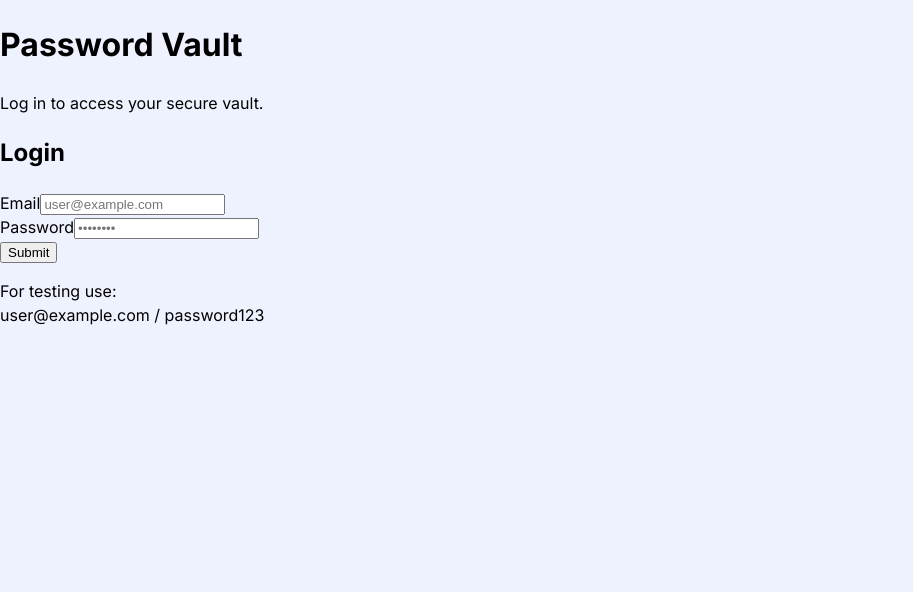
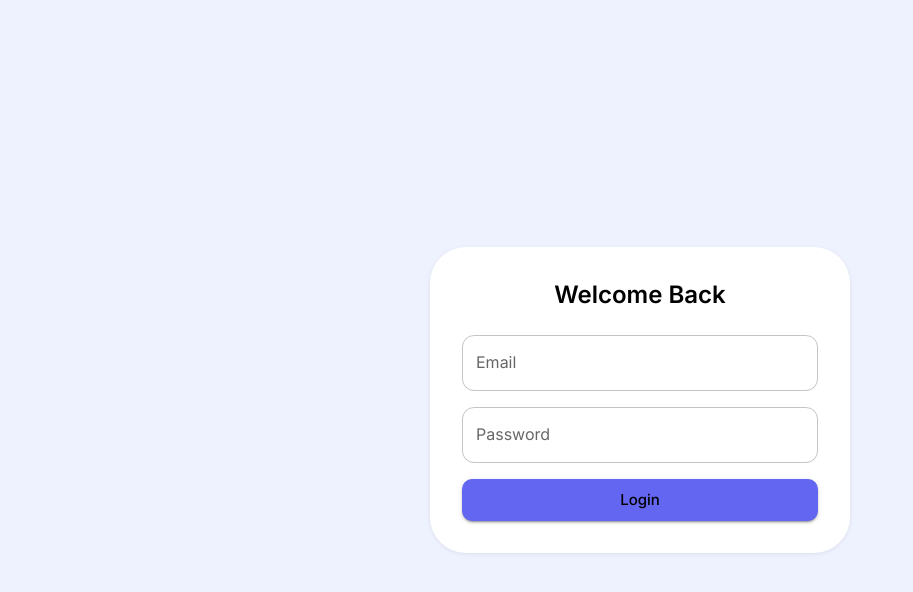
Before and after one commit to PandorAura/PasswordVault, a React (Vite) app in the folder frontend/: page /login in a window 1280 px wide. Shown: the top 592 px of the page, without its empty margins (0-913 px from the left). Built offline with nearby package versions, Linux system fonts and the light colour scheme.

Commit message:
feat:Added styles and integrated redux for auth. Fully completed the Basic login task

```diff
--- a/frontend/src/features/auth/LoginForm.jsx
+++ b/frontend/src/features/auth/LoginForm.jsx
@@ -1,13 +1,17 @@
+// src/features/auth/LoginForm.jsx
+import React, { useState } from "react";
+import { TextField, Button, Alert, Stack } from "@mui/material";
+import { useNavigate } from "react-router-dom";
+import { useDispatch } from "react-redux";
+import { login } from "./authSlice";
 
-import React, { useState } from "react";
-import { useNavigate } from "react-router-dom";
-
+// Hardcoded credentials
 const VALID_EMAIL = "user@example.com";
 const VALID_PASSWORD = "password123";
 
 export default function LoginForm() {
   const navigate = useNavigate();
-
+  const dispatch = useDispatch();
   const [email, setEmail] = useState("");
   const [password, setPassword] = useState("");
 
@@ -18,93 +22,65 @@ export default function LoginForm() {
     e.preventDefault();
 
     if (!email || !password) {
+      setMessage("Please fill in both fields.");
       setIsSuccess(false);
-      setMessage("Please fill in both fields.");
       return;
     }
 
     if (email === VALID_EMAIL && password === VALID_PASSWORD) {
+      setMessage("Login successful!");
       setIsSuccess(true);
-      setMessage("Login successful! 🎉");
 
+      // 🔹 Update global auth state in Redux
+      dispatch(
+        login({
+          email,
+          // you can add more user fields here if you want
+        })
+      );
 
-      navigate("/vault");
+      // 🔹 Navigate to vault
+      setTimeout(() => navigate("/vault"), 600);
     } else {
+      setMessage("Incorrect email or password.");
       setIsSuccess(false);
-      setMessage("Incorrect email or password.");
     }
   };
 
   return (
-    <form
-      onSubmit={handleSubmit}
-      className="w-full max-w-md bg-slate-800/90 px-8 py-6 rounded-2xl shadow-lg space-y-5"
-    >
-      <h2 className="text-2xl font-semibold text-slate-50 text-center mb-2">
-        Login
-      </h2>
-
-      <div className="space-y-1">
-        <label
-          htmlFor="email"
-          className="block text-sm font-medium text-slate-200"
-        >
-          Email
-        </label>
-        <input
-          id="email"
+    <form onSubmit={handleSubmit}>
+      <Stack spacing={2}>
+        <TextField
+          label="Email"
           type="email"
+          variant="outlined"
+          fullWidth
           value={email}
           onChange={(e) => setEmail(e.target.value)}
-          placeholder="user@example.com"
-          className="w-full rounded-lg border border-slate-600 bg-slate-900 px-3 py-2 text-sm text-slate-100 focus:outline-none focus:ring-2 focus:ring-emerald-500 focus:border-emerald-500"
-          required
         />
-      </div>
 
-      <div className="space-y-1">
-        <label
-          htmlFor="password"
-          className="block text-sm font-medium text-slate-200"
-        >
-          Password
-        </label>
-        <input
-          id="password"
+        <TextField
+          label="Password"
           type="password"
+          variant="outlined"
+          fullWidth
           value={password}
           onChange={(e) => setPassword(e.target.value)}
-          placeholder="••••••••"
-          className="w-full rounded-lg border border-slate-600 bg-slate-900 px-3 py-2 text-sm text-slate-100 focus:outline-none focus:ring-2 focus:ring-emerald-500 focus:border-emerald-500"
-          required
         />
-      </div>
 
-      <button
-        type="submit"
-        className="w-full mt-2 inline-flex justify-center items-center rounded-lg bg-emerald-500 px-4 py-2.5 text-sm font-semibold text-slate-900 hover:bg-emerald-400 transition"
-      >
-        Submit
-      </button>
+        {message && (
+          <Alert
+            severity={isSuccess ? "success" : "error"}
+            sx={{ borderRadius: 2 }}
+          >
+            {message}
+          </Alert>
+        )}
 
-      {message && (
-        <div
-          className={`mt-3 text-sm px-3 py-2 rounded-lg ${
-            isSuccess === true
-              ? "bg-emerald-900/60 border border-emerald-500 text-emerald-100"
-              : "bg-red-900/60 border border-red-500 text-red-100"
-          }`}
-        >
-          {message}
-        </div>
-      )}
-
-      <p className="text-xs text-slate-400 mt-2">
-        For testing use: <br />
-        <span className="font-mono">
-          {VALID_EMAIL} / {VALID_PASSWORD}
-        </span>
-      </p>
+        <Button type="submit" variant="contained" size="large" fullWidth>
+          Login
+        </Button>
+      </Stack>
     </form>
   );
 }
--- a/frontend/src/pages/LoginPage.jsx
+++ b/frontend/src/pages/LoginPage.jsx
@@ -1,28 +1,42 @@
-
-import React from "react";
-import LoginForm from "../features/auth/LoginForm.jsx";
+import { Box, Paper, Typography } from "@mui/material";
+import LoginForm from "../features/auth/LoginForm";
 
 export default function LoginPage() {
   return (
-    <div className="min-h-screen flex items-center justify-center bg-gradient-to-br from-slate-950 via-slate-900 to-slate-800">
-      {/* Soft glowing blobs in the background */}
-      <div className="absolute inset-0 pointer-events-none opacity-25">
-        <div className="w-72 h-72 bg-emerald-500/30 rounded-full blur-3xl absolute -top-16 -left-10" />
-        <div className="w-80 h-80 bg-cyan-500/25 rounded-full blur-3xl absolute bottom-0 right-0" />
-      </div>
-
-      <div className="relative z-10 flex flex-col items-center gap-6 px-4">
-        <div className="text-center mb-2">
-          <h1 className="text-3xl md:text-4xl font-bold text-slate-50">
-            Password Vault
-          </h1>
-          <p className="text-sm text-slate-300 mt-1">
-            Log in to access your secure vault.
-          </p>
-        </div>
+    <Box
+      sx={{
+        minHeight: "100vh",
+        display: "flex",
+        alignItems: "center",
+        justifyContent: "center",
+        backgroundColor: "background.default", // #EEF2FF from theme
+        padding: 2,
+      }}
+    >
+      <Paper
+        elevation={3}
+        sx={{
+          padding: 4,
+          width: "100%",
+          maxWidth: 420,
+          borderRadius: 3,
+        }}
+      >
+        <Typography
+          variant="h5"
+          align="center"
+          gutterBottom
+          sx={{
+            fontWeight: 600,
+            color: "text.primary",
+            marginBottom: 3,
+          }}
+        >
+          Welcome Back
+        </Typography>
 
         <LoginForm />
-      </div>
-    </div>
+      </Paper>
+    </Box>
   );
 }
```
